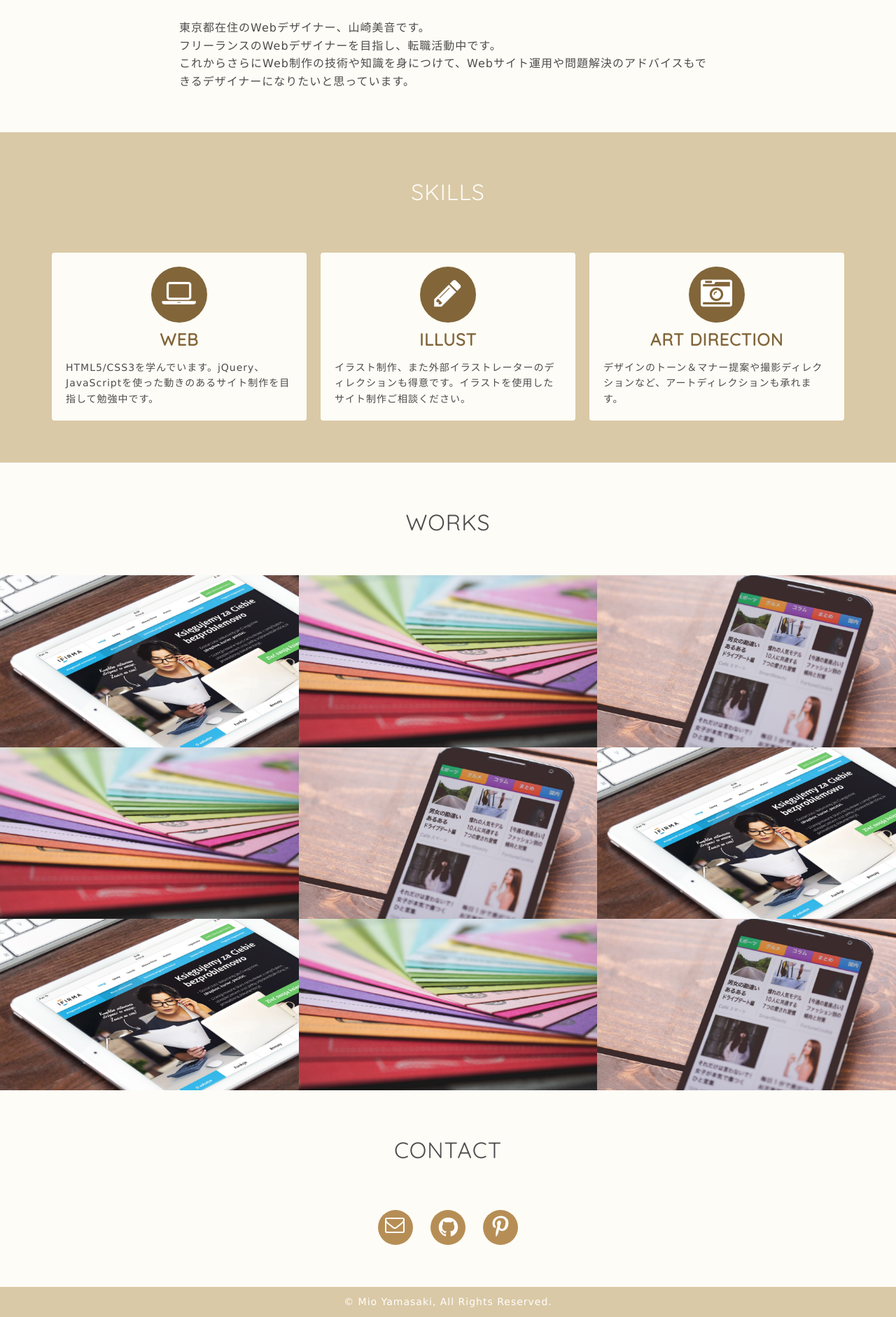
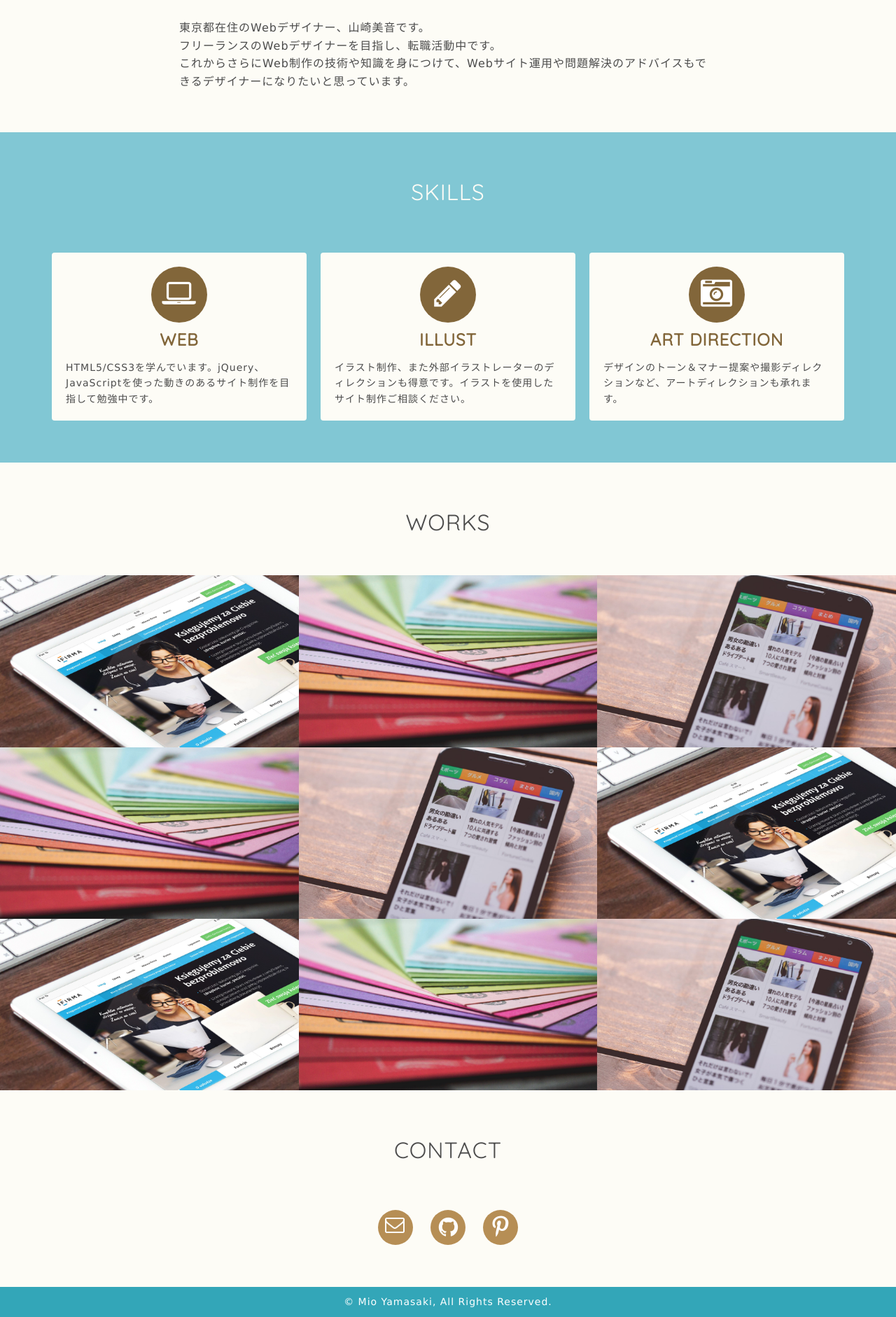
Before and after one commit to mioyamasaki/mioyamasaki.github.io, a plain HTML site: page index.html in a window 1280 px wide. Shown: the part 370-2252 px from the top of the page at 70% size. Drawn offline with nearby package versions, Linux system fonts and the light colour scheme.

Commit message:
portfolio_commit_05

```diff
--- a/css/style.css
+++ b/css/style.css
@@ -147,7 +147,7 @@ section h2
 ------------------------------------------------------------*/
 #skills
 {
-    background-color: #DAC9A6;
+    background-color: #81C7D4;
 }
 #skills .container
 {
@@ -344,5 +344,5 @@ footer
     padding: 10px 0;
     text-align: center;
     color: #fff;
-    background-color: #DAC9A6;
+    background-color: #33A6B8;
 }
```
